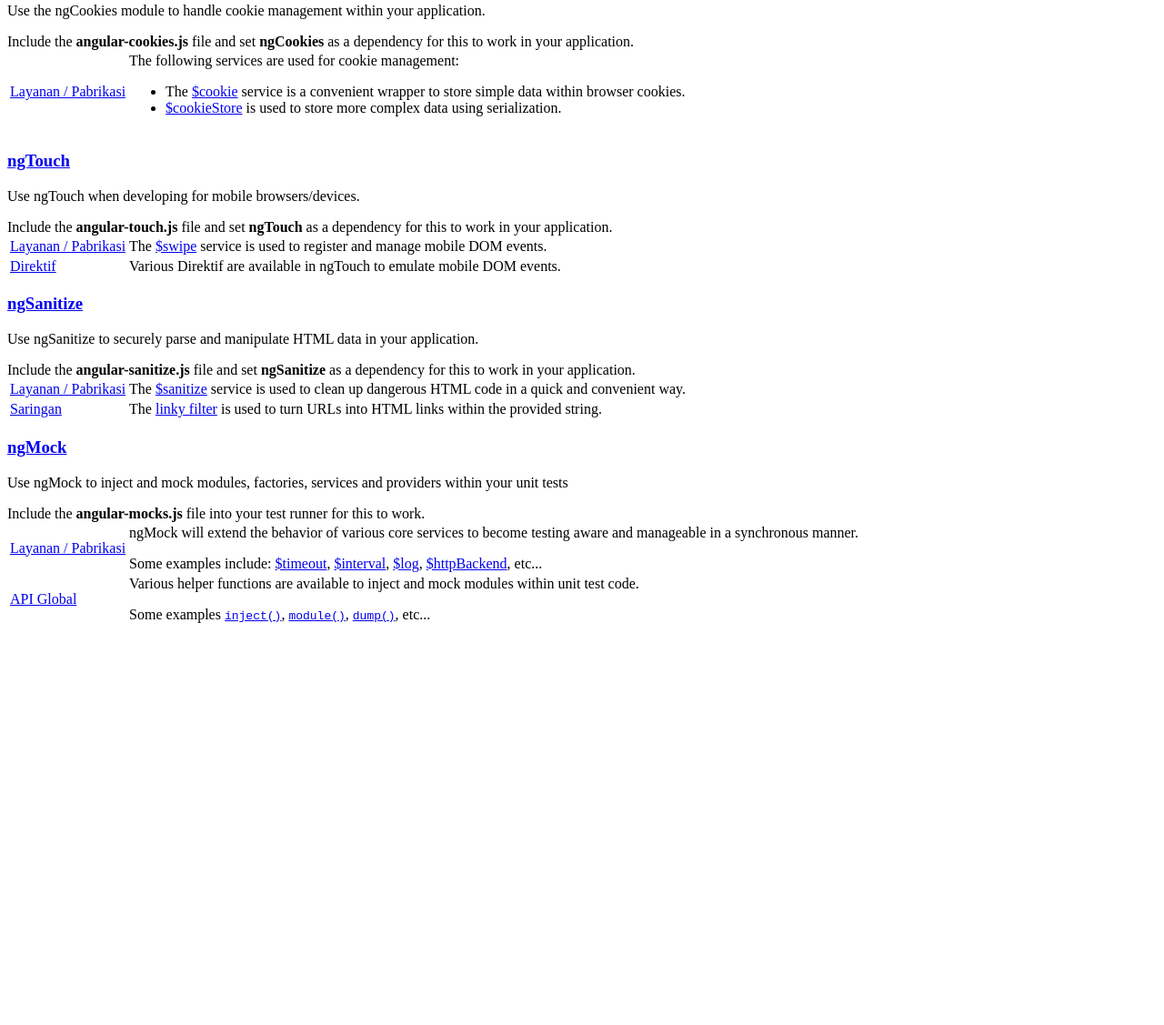
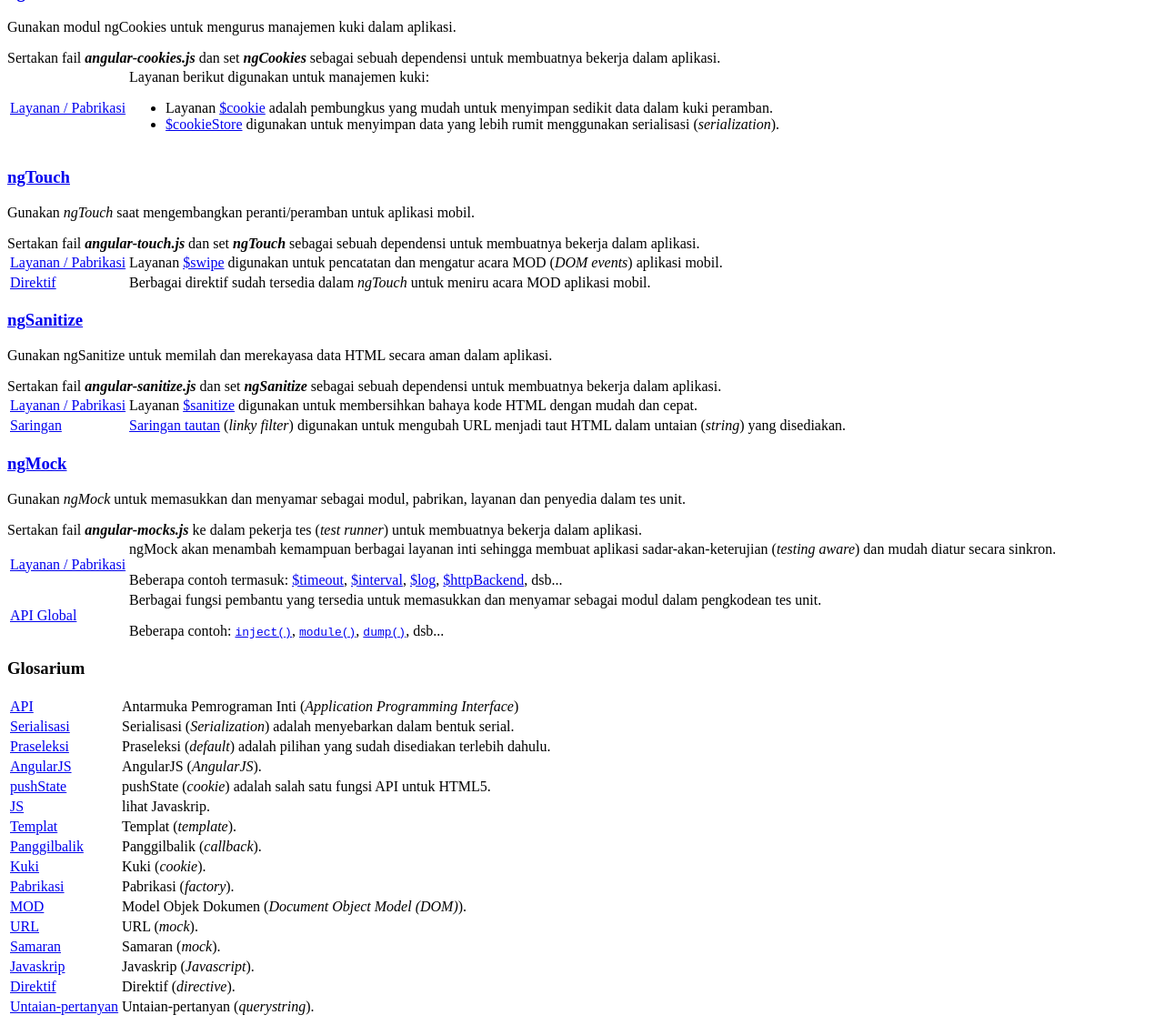
Before and after one commit to kodelepas/dokumentasi-angularjs, a plain HTML site: page partials/api/index.html in a window 1280 px wide. Shown: the part 1245-2372 px from the top of the page at 91% size. Before the commit the page ends 1941 px from the top, so only its background shows below. Drawn offline with Linux system fonts and the light colour scheme.

Commit message:
Menambah draf api indeks - tanpa glosarium lengkap

```diff
--- a/partials/api/index.html
+++ b/partials/api/index.html
@@ -2,8 +2,8 @@
 <div><span class="hint"></span>
 </div>
 </h1>
-<div><div class="api-reference-page"><h2 id="angularjs-api-docs">Dokumentasi AngularJS API</h2>
-<p>Selamat datang di laman dokumentasi AngularJS API. Laman ini berisi materi rujukan AngularJS untuk versi <strong ng-bind="version"></strong>.</p>
+<div><div class="api-reference-page"><h2 id="angularjs-api-docs">Dokumentasi API AngularJS</h2>
+<p>Selamat datang di laman dokumentasi API AngularJS. Laman ini berisi materi rujukan AngularJS untuk versi <strong ng-bind="version"></strong>.</p>
 <p>Dokumentasi terbagi dalam <strong>modul-modul</strong> yang berisi berbagai komponen dari aplikasi AngularJS. Yang termasuk komponennya adalah direktif, layanan, saringan, penyedia, tipe, API global dan samaran pengujian.</p>
 <div class="alert alert-info">
 <strong>GugusanNama Angular <code>$</code> dan <code>$$</code></strong>
@@ -12,7 +12,7 @@ Untuk mencegah benturan nama yang tak diinginkan saat pengkodean, Angular member
 
 <h3 id="angularjs-api-docs_angular-namespace">GugusanNama Angular</h3>
 <h3 id="angularjs-api-docs"><a href="api/ng">ng (modul inti)</a></h3>
-<p>Modul ini disediakan secara praseleksi dan mengandung komponen inti dari AngularJS.</p>
+<p>Modul ini disediakan secara praseleksi (<em>default</em>) dan mengandung komponen inti dari AngularJS.</p>
 <table class="definition-table spaced">
   <tr>
     <td><a href="api/ng#directive">Direktif</a></td>
@@ -54,7 +54,7 @@ Untuk mencegah benturan nama yang tak diinginkan saat pengkodean, Angular member
     </td>
     <td>
       <p>
-        Saringan inti tersedia di <em>ng module</em> yang digunakan untuk mengubah data templat sebelum ditampilkan dalam ekspresi dan direktif.
+        Saringan inti tersedia di modul ng <em>(ng module)</em> yang digunakan untuk mengubah data templat sebelum ditampilkan dalam bentuk ekspresi dan direktif.
       </p>
       <p>
             Beberapa contoh termasuk:
@@ -73,7 +73,7 @@ Untuk mencegah benturan nama yang tak diinginkan saat pengkodean, Angular member
     </td>
     <td>
       <p>
-        Fungsi inti API global terikat pada objek angular. funcgsi inti ini berguna untuk operasi Javaskrip taraf rendah dalam aplikasi.
+        Fungsi inti API global terikat pada objek angular. fungsi inti ini berguna untuk operasi Javaskrip taraf rendah (<em>low-level Javascript</em>) dalam aplikasi.
       </p>
       <p>
         Beberapa contoh termasuk:
@@ -103,7 +103,7 @@ Sertakan fail <em><strong>angular-route.js</strong></em> dan set <em><strong>ngR
         <li><a href="api/ngRoute.$routeParams"><em>$routeParams</em></a>
         digunakan untuk mengambil isi untaian-pertanyaan (<em>querystring</em>) dalam URL.</li>
         <li><a href="api/ngRoute.$route"><em>$route</em></a> digunakan untuk mengambil rincian rute yang sedang diakses.</li>
-        <li><a href="api/ngRoute.$routeProvider"><em>$routeProvider</em></a> digunakan untuk pencatatan rute dalam aplikasi.</li>
+        <li><a href="api/ngRoute.$routeProvider"><em>$routeProvider</em></a> digunakan untuk mencatatkan rute dalam aplikasi.</li>
       </ul>
     </td>
   </tr>
@@ -119,8 +119,8 @@ Sertakan fail <em><strong>angular-route.js</strong></em> dan set <em><strong>ngR
 
 
 <h3 id="angularjs-api-docs"><a href="api/ngAnimate">ngAnimate</a></h3>
-<p>Gunakan ngAnimate untuk menyalakan fitur animasi ke dalam aplikasi. Berbagai ngDirective inti akan menyediakan kait animasi ke dalam aplikasi jika ngAnimate disertakan. Kemudian animasi dirumuskan dengan menggunakan animasi/transisi CSS atau panggilbalik (<em>callback</em>) Javaskrip.</p>
-<div class="alert alert-info">Sertakan fail <em><strong>angular-route.js</strong></em> dan set <em><strong>ngRoute</strong></em> sebagai sebuah dependensi untuk membuatnya bekerja dalam aplikasi.</div>
+<p>Gunakan <em>ngAnimate</em> untuk menyalakan fitur animasi ke dalam aplikasi. Berbagai <em>ngDirective</em> inti akan menyediakan kait animasi ke dalam aplikasi jika <em>ngAnimate</em> disertakan. Kemudian animasi dirumuskan dengan menggunakan animasi/transisi CSS atau panggilbalik (<em>callback</em>) Javaskrip.</p>
+<div class="alert alert-info">Sertakan fail <em><strong>angular-animate.js</strong></em> dan set <em><strong>ngAnimate</strong></em> sebagai sebuah dependensi untuk membuatnya bekerja dalam aplikasi.</div>
 
 <table class="definition-table spaced">
   <tr>
@@ -128,46 +128,45 @@ Sertakan fail <em><strong>angular-route.js</strong></em> dan set <em><strong>ngR
       <a href="api/ngAnimate#service">Layanan / Pabrikasi</a>
     </td>
     <td>
-      Use <a href="api/ngAnimate.$animate">$animate</a> to trigger animation operations within your directive code.
+        Gunakan <a href="api/ngAnimate.$animate">$animate</a> untuk memicu operasi animasi di dalam pengkodean direktif.
     </td>
   </tr>
   <tr>
     <td>
-      <a href="api/ngAnimate">CSS-based animations</a>
+      <a href="api/ngAnimate">Animasi berbasis-CSS</a>
     </td>
     <td>
-      Follow ngAnimate’s CSS naming structure to reference CSS transitions / keyframe animations in AngularJS. Once defined the animation can be triggered by referencing the CSS class within the HTML template code.
+        Ikuti struktur penamaan CSS <em>ngAnimate</em> ketika merujuk pada animasi transisi/lis-utama (<em>keyframe</em>) di AngularJS. Sekali dirumuskan animasi dapat dipicu dengan merujuk kelas CSS di dalam pengkodean templat HTML.
     </td>
   </tr>
   <tr>
     <td>
-      <a href="api/ngAnimate">JS-based animations</a>
+      <a href="api/ngAnimate">Animasi berbasis-JS</a>
     </td>
     <td>
-      Use <a href="api/angular.Module#methods_animation"><code>module.animation()</code></a> to register a JavaScript animation. Once registered the animation can be triggered by referencing the CSS class within the HTML template code.
+        Gunakan <a href="api/angular.Module#methods_animation"><code>module.animation()</code></a> untuk mendaftarkan animasi Javaskrip. Sekali dirumuskan animasi dapat dipicu dengan merujuk kelas CSS di dalam pengkodean templat HTML.
     </td>
   </tr>
 </table>
 
 
 <h3 id="angularjs-api-docs"><a href="api/ngResource">ngResource</a></h3>
-<p>Use the ngResource module when querying and posting data to a REST API.</p>
-<div class="alert alert-info">Include the <strong>angular-resource.js</strong> file and set <strong>ngResource</strong> as a dependency for this to work in your application.</div>
+<p>Gunakan modul <em>ngResource</em> ketika menanyakan dan mengepos data ke API REST.</p>
+<div class="alert alert-info">Sertakan fail <em><strong>angular-resource.js</strong></em> dan set <em><strong>ngResource</strong></em> sebagai sebuah dependensi untuk membuatnya bekerja dalam aplikasi.</div>
 
 <table class="definition-table spaced">
   <tr>
     <td>
       <a href="api/ngResource#service">Layanan / Pabrikasi</a>
     </td>
-    <td>
-      The <a href="api/ngResource.$resource">$resource</a> service is used to define RESTful objects which communicate with a REST API.
+    <td>Layanan <a href="api/ngResource.$resource">$resource</a> digunakan untuk merumuskan objek REST saat berkomunikasi dengan API REST.
     </td>
   </tr>
 </table>
 
 <h3 id="angularjs-api-docs"><a href="api/ngCookies">ngCookies</a></h3>
-<p>Use the ngCookies module to handle cookie management within your application.</p>
-<div class="alert alert-info">Include the <strong>angular-cookies.js</strong> file and set <strong>ngCookies</strong> as a dependency for this to work in your application.</div>
+<p>Gunakan modul ngCookies untuk mengurus manajemen kuki dalam aplikasi.</p>
+<div class="alert alert-info">Sertakan fail <em><strong>angular-cookies.js</strong></em> dan set <em><strong>ngCookies</strong></em> sebagai sebuah dependensi untuk membuatnya bekerja dalam aplikasi.</div>
 
 <table class="definition-table spaced">
   <tr>
@@ -175,18 +174,18 @@ Sertakan fail <em><strong>angular-route.js</strong></em> dan set <em><strong>ngR
       <a href="api/ngCookies#service">Layanan / Pabrikasi</a>
     </td>
     <td>
-      The following services are used for cookie management:
+        Layanan berikut digunakan untuk manajemen kuki:
       <ul>
-        <li>The <a href="api/ngCookies.$cookies">$cookie</a> service is a convenient wrapper to store simple data within browser cookies.</li>
-        <li><a href="api/ngCookies.$cookieStore">$cookieStore</a> is used to store more complex data using serialization.</li>
+        <li>Layanan <a href="api/ngCookies.$cookies">$cookie</a> adalah pembungkus yang mudah untuk menyimpan sedikit data dalam kuki peramban.</li>
+        <li><a href="api/ngCookies.$cookieStore">$cookieStore</a> digunakan untuk menyimpan data yang lebih rumit menggunakan serialisasi (<em>serialization</em>).</li>
       </ul>
     </td>
   </tr>
 </table>
 
 <h3 id="angularjs-api-docs"><a href="api/ngTouch">ngTouch</a></h3>
-<p>Use ngTouch when developing for mobile browsers/devices.</p>
-<div class="alert alert-info">Include the <strong>angular-touch.js</strong> file and set <strong>ngTouch</strong> as a dependency for this to work in your application.</div>
+<p>Gunakan <em>ngTouch</em> saat mengembangkan peranti/peramban untuk aplikasi mobil.</p>
+<div class="alert alert-info">Sertakan fail <em><strong>angular-touch.js</strong></em> dan set <em><strong>ngTouch</strong></em> sebagai sebuah dependensi untuk membuatnya bekerja dalam aplikasi.</div>
 
 <table class="definition-table spaced">
   <tr>
@@ -194,7 +193,7 @@ Sertakan fail <em><strong>angular-route.js</strong></em> dan set <em><strong>ngR
       <a href="api/ngTouch#service">Layanan / Pabrikasi</a>
     </td>
     <td>
-      The <a href="api/ngTouch.$swipe">$swipe</a> service is used to register and manage mobile DOM events.
+        Layanan <a href="api/ngTouch.$swipe">$swipe</a> digunakan untuk pencatatan dan mengatur acara MOD (<em>DOM events</em>) aplikasi mobil.
     </td>
   </tr>
   <tr>
@@ -202,14 +201,14 @@ Sertakan fail <em><strong>angular-route.js</strong></em> dan set <em><strong>ngR
       <a href="api/ngTouch#directive">Direktif</a>
     </td>
     <td>
-      Various Direktif are available in ngTouch to emulate mobile DOM events.
+        Berbagai direktif sudah tersedia dalam <em>ngTouch</em> untuk meniru acara MOD aplikasi mobil.
     </td>
   </tr>
 </table>
 
 <h3 id="angularjs-api-docs"><a href="api/ngSanitize">ngSanitize</a></h3>
-<p>Use ngSanitize to securely parse and manipulate HTML data in your application.</p>
-<div class="alert alert-info">Include the <strong>angular-sanitize.js</strong> file and set <strong>ngSanitize</strong> as a dependency for this to work in your application.</div>
+<p>Gunakan ngSanitize untuk memilah dan merekayasa data HTML secara aman dalam aplikasi.</p>
+<div class="alert alert-info">Sertakan fail <em><strong>angular-sanitize.js</strong></em> dan set <em><strong>ngSanitize</strong></em> sebagai sebuah dependensi untuk membuatnya bekerja dalam aplikasi.</div>
 
 <table class="definition-table spaced">
   <tr>
@@ -217,7 +216,7 @@ Sertakan fail <em><strong>angular-route.js</strong></em> dan set <em><strong>ngR
       <a href="api/ngSanitize#service">Layanan / Pabrikasi</a>
     </td>
     <td>
-      The <a href="api/ngSanitize.$sanitize">$sanitize</a> service is used to clean up dangerous HTML code in a quick and convenient way.
+        Layanan <a href="api/ngSanitize.$sanitize">$sanitize</a> digunakan untuk membersihkan bahaya kode HTML dengan mudah dan cepat.
     </td>
   </tr>
   <tr>
@@ -225,14 +224,14 @@ Sertakan fail <em><strong>angular-route.js</strong></em> dan set <em><strong>ngR
       <a href="api/ngTouch#filter">Saringan</a>
     </td>
     <td>
-      The <a href="api/ngSanitize.filter:linky">linky filter</a> is used to turn URLs into HTML links within the provided string.
+        <a href="api/ngSanitize.filter:linky">Saringan tautan</a> (<em>linky filter</em>) digunakan untuk mengubah URL menjadi taut HTML dalam untaian (<em>string</em>) yang disediakan.
     </td>
   </tr>
 </table>
 
 <h3 id="angularjs-api-docs"><a href="api/ngMock">ngMock</a></h3>
-<p>Use ngMock to inject and mock modules, factories, services and providers within your unit tests </p>
-<div class="alert alert-info">Include the <strong>angular-mocks.js</strong> file into your test runner for this to work.</div>
+<p>Gunakan <em>ngMock</em> untuk memasukkan dan menyamar sebagai modul, pabrikan, layanan dan penyedia dalam tes unit.</p>
+<div class="alert alert-info">Sertakan fail <em><strong>angular-mocks.js</strong></em> ke dalam pekerja tes (<em>test runner</em>) untuk membuatnya bekerja dalam aplikasi.</div>
 
 <table class="definition-table spaced">
   <tr>
@@ -241,16 +240,16 @@ Sertakan fail <em><strong>angular-route.js</strong></em> dan set <em><strong>ngR
     </td>
     <td>
       <p>
-        ngMock will extend the behavior of various core services to become testing aware and manageable in a synchronous manner.
+        <e>ngMock</em> akan menambah kemampuan berbagai layanan inti sehingga membuat aplikasi sadar-akan-keterujian (<em>testing aware</em>) dan mudah diatur secara sinkron.
       <p>
 
       <p>
-        Some examples include:
+        Beberapa contoh termasuk:
           <a href="api/ngMock.$timeout">$timeout</a>,
           <a href="api/ngMock.$interval">$interval</a>,
           <a href="api/ngMock.$log">$log</a>,
           <a href="api/ngMock.$httpBackend">$httpBackend</a>,
-          etc...
+          dsb...
       <p>
     </td>
   </tr>
@@ -260,16 +259,181 @@ Sertakan fail <em><strong>angular-route.js</strong></em> dan set <em><strong>ngR
     </td>
     <td>
       <p>
-        Various helper functions are available to inject and mock modules within unit test code.
+        Berbagai fungsi pembantu yang tersedia untuk memasukkan dan menyamar sebagai modul dalam pengkodean tes unit.
       </p>
 
       <p>
-        Some examples
+        Beberapa contoh:
           <a href="api/angular.mock.inject"><code>inject()</code></a>,
           <a href="api/angular.mock.module"><code>module()</code></a>,
           <a href="api/angular.mock.dump"><code>dump()</code></a>,
-          etc...
+          dsb...
       <p>
     </td>
   </tr>
-</table></div></div>
+</table>
+
+<h3 id="angularjs-api-docs_angular-namespace">Glosarium</h3>
+<table class="definition-table spaced">
+  <tr>
+    <td>
+      <a href="javascript:void(0)">API</a>
+    </td>
+    <td>
+      <p>
+        Antarmuka Pemrograman Inti (<em>Application Programming Interface</em>)
+      <p>
+    </td>
+  </tr>
+  <tr>
+    <td>
+      <a href="javascript:void(0)">Serialisasi</a>
+    </td>
+    <td>
+      <p>
+        Serialisasi (<em>Serialization</em>) adalah menyebarkan dalam bentuk serial.
+      <p>
+    </td>
+  </tr>
+   <tr>
+    <td>
+      <a href="javascript:void(0)">Praseleksi</a>
+    </td>
+    <td>
+      <p>
+        Praseleksi (<em>default</em>) adalah pilihan yang sudah disediakan terlebih dahulu.
+      <p>
+    </td>
+  </tr>
+  <tr>
+    <td>
+      <a href="javascript:void(0)">AngularJS</a>
+    </td>
+    <td>
+      <p>
+        AngularJS (<em>AngularJS</em>).
+      <p>
+    </td>
+  </tr>
+  <tr>
+    <td>
+      <a href="javascript:void(0)">pushState</a>
+    </td>
+    <td>
+      <p>
+        pushState (<em>cookie</em>) adalah salah satu fungsi API untuk HTML5.
+      <p>
+    </td>
+  </tr>
+  <tr>
+    <td>
+      <a href="javascript:void(0)">JS</a>
+    </td>
+    <td>
+      <p>
+        lihat Javaskrip.
+      <p>
+    </td>
+  </tr>
+  <tr>
+    <td>
+      <a href="javascript:void(0)">Templat</a>
+    </td>
+    <td>
+      <p>
+        Templat (<em>template</em>).
+      <p>
+    </td>
+  </tr>
+  <tr>
+    <td>
+      <a href="javascript:void(0)">Panggilbalik</a>
+    </td>
+    <td>
+      <p>
+        Panggilbalik (<em>callback</em>).
+      <p>
+    </td>
+  </tr>
+   <tr>
+    <td>
+      <a href="javascript:void(0)">Kuki</a>
+    </td>
+    <td>
+      <p>
+        Kuki (<em>cookie</em>).
+      <p>
+    </td>
+  </tr>
+  <tr>
+    <td>
+      <a href="javascript:void(0)">Pabrikasi</a>
+    </td>
+    <td>
+      <p>
+        Pabrikasi (<em>factory</em>).
+      <p>
+    </td>
+  </tr>
+  <tr>
+    <td>
+      <a href="javascript:void(0)">MOD</a>
+    </td>
+    <td>
+      <p>
+        Model Objek Dokumen (<em>Document Object Model (DOM)</em>).
+      <p>
+    </td>
+  </tr>
+  <tr>
+    <td>
+      <a href="javascript:void(0)">URL</a>
+    </td>
+    <td>
+      <p>
+        URL (<em>mock</em>).
+      <p>
+    </td>
+  </tr>
+  <tr>
+    <td>
+      <a href="javascript:void(0)">Samaran</a>
+    </td>
+    <td>
+      <p>
+        Samaran (<em>mock</em>).
+      <p>
+    </td>
+  </tr>
+   <tr>
+    <td>
+      <a href="javascript:void(0)">Javaskrip</a>
+    </td>
+    <td>
+      <p>
+        Javaskrip (<em>Javascript</em>).
+      <p>
+    </td>
+  </tr>
+  <tr>
+    <td>
+      <a href="javascript:void(0)">Direktif</a>
+    </td>
+    <td>
+      <p>
+        Direktif (<em>directive</em>).
+      <p>
+    </td>
+  </tr>
+  <tr>
+    <td>
+      <a href="javascript:void(0)">Untaian-pertanyan</a>
+    </td>
+    <td>
+      <p>
+        Untaian-pertanyan (<em>querystring</em>).
+      <p>
+    </td>
+  </tr>
+</table>
+</div></div>
```
Also changed, not shown: index.html (+2 -2 lines).
